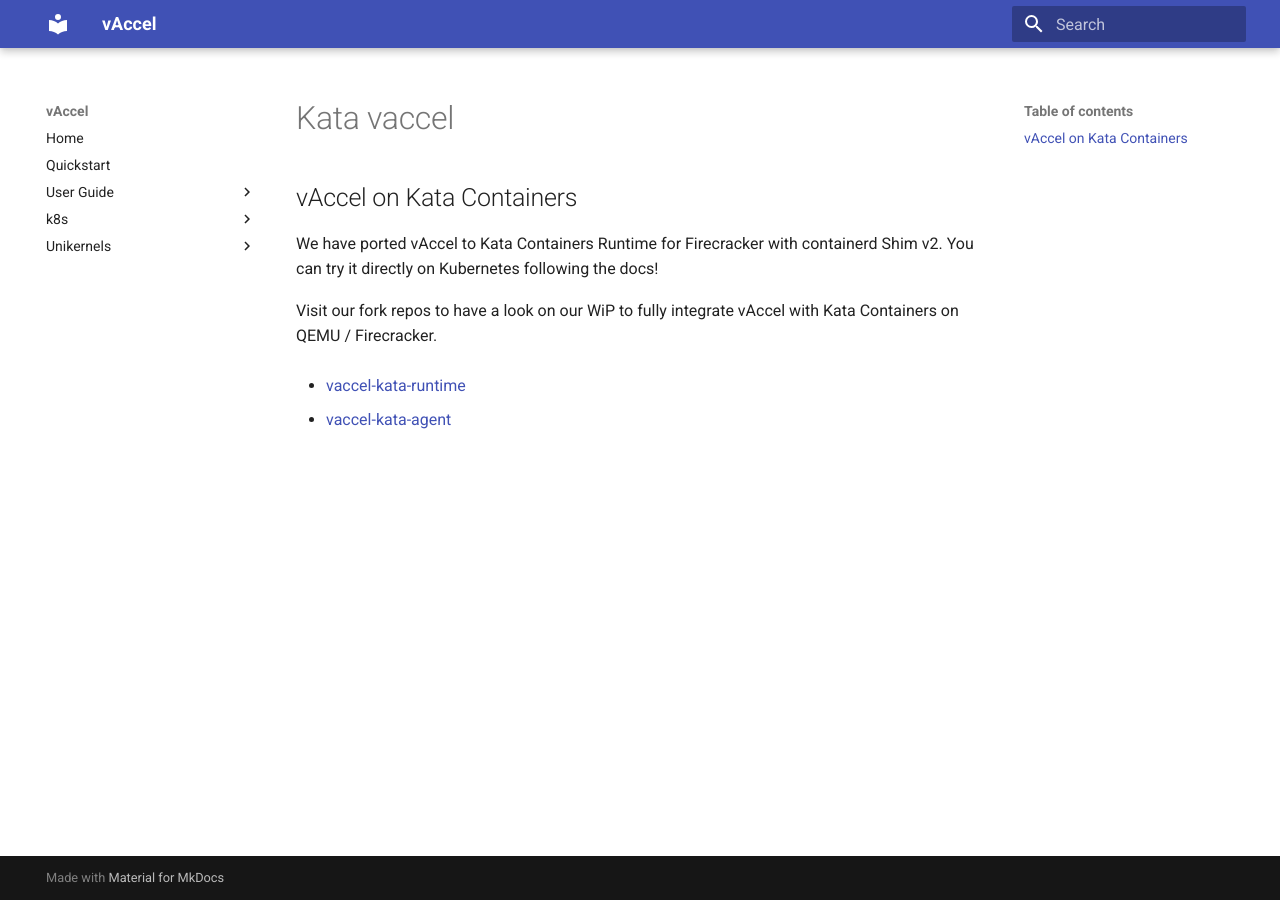
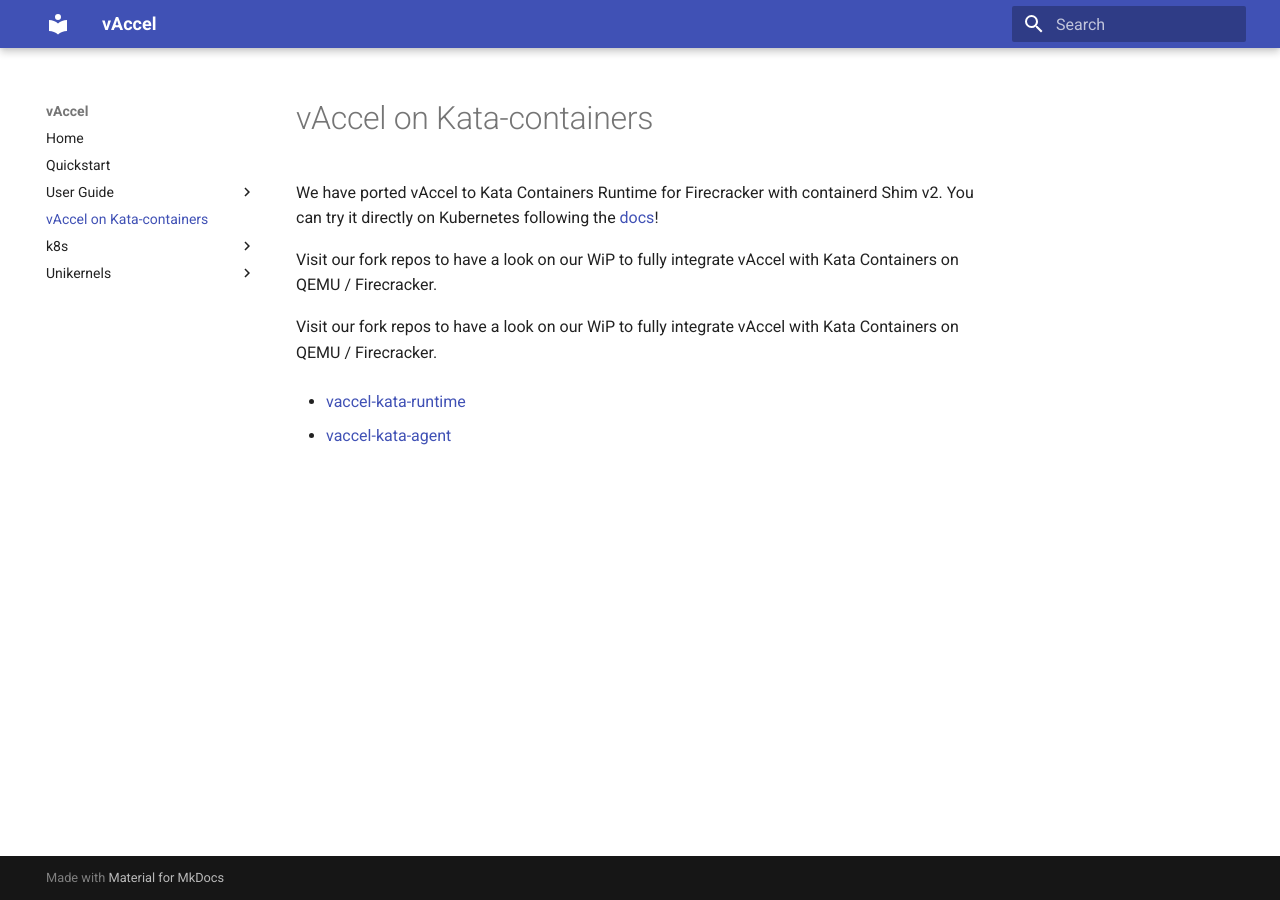
Before and after one commit to nubificus/vaccel-docs, an MkDocs documentation site: the page built from docs/kata-vaccel.md, in a window 1280 px wide. Built offline with MkDocs 1.6.1 and Material for MkDocs 9.7.7, drawn with Linux system fonts in a browser that asks for light colours.

Commit message:
Polish/update

```diff
--- a/docs/kata-vaccel.md
+++ b/docs/kata-vaccel.md
@@ -1,6 +1,8 @@
-## vAccel on Kata Containers
+We have ported vAccel to Kata Containers Runtime for Firecracker with
+containerd Shim v2. You can try it directly on Kubernetes following the [docs](/k8s/kata)!
 
-We have ported vAccel to Kata Containers Runtime for Firecracker with containerd Shim v2. You can try it directly on Kubernetes following the docs!
+Visit our fork repos to have a look on our WiP to fully integrate vAccel with
+Kata Containers on QEMU / Firecracker.
 
 Visit our fork repos to have a look on our WiP to fully integrate vAccel with Kata Containers on QEMU / Firecracker.
 
--- a/mkdocs.yml
+++ b/mkdocs.yml
@@ -9,6 +9,7 @@
       - virtio.md
       - coral.md
     - run.md
+  - vAccel on Kata-containers: kata-vaccel.md
   - k8s:
     - k8s/kata.md
   - Unikernels:
```
Also changed, not shown: docs/index.md (+1 -1 lines), docs/k8s/kata.md (+1 -1 lines).
